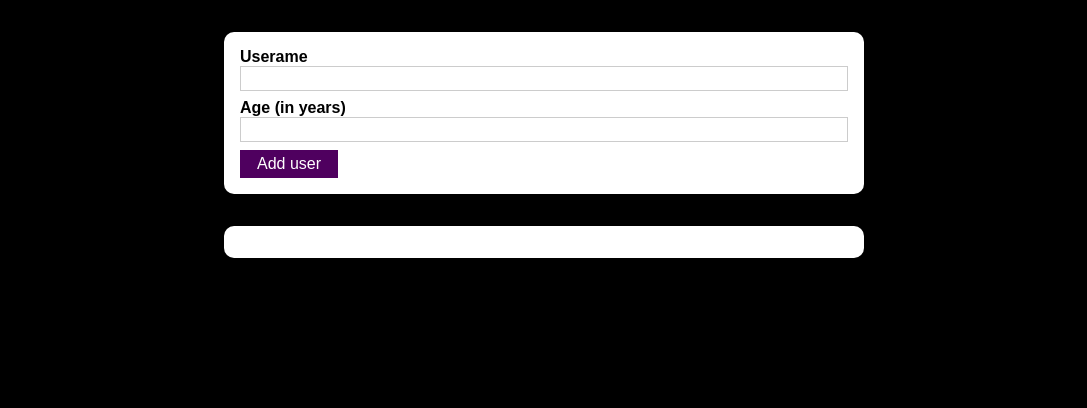
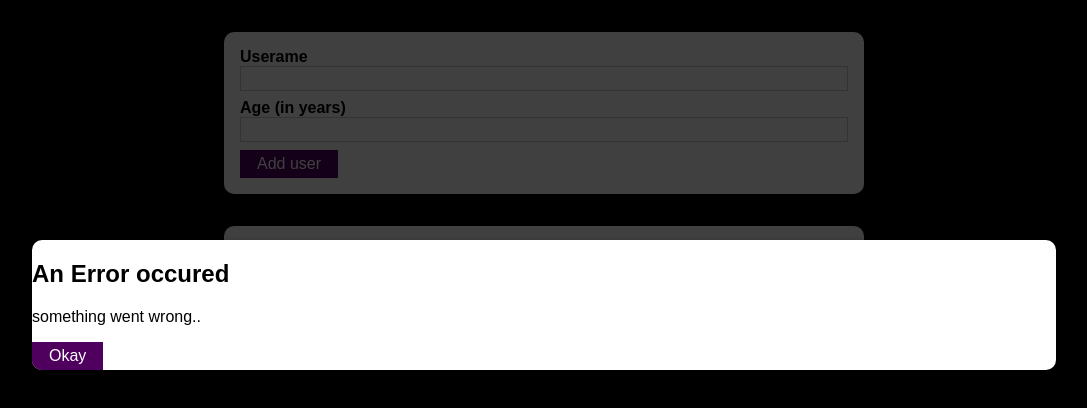
Before and after one commit to Akash007670/cautious-robot, a React (Create React App) app: page / in a window 1280 px wide. Shown: the top 408 px of the page, without its empty margins (96-1183 px from the left). Built offline with nearby package versions, Linux system fonts and the light colour scheme.

Commit message:
updated path

```diff
--- a/src/components/Users/AddUser.js
+++ b/src/components/Users/AddUser.js
@@ -2,6 +2,7 @@
 import Button from "../UI/Button";
 import Card from "../UI/Card";
 import classes from "./AddUSer.module.css";
+import ErrorModal from "../UI/ErrorModal";
 
 const AddUser = (props) => {
   const [enterUsername, setEnterUsername] = useState("");
@@ -32,6 +33,7 @@
 
   return (
     <>
+      <ErrorModal title="An Error occured" message="something went wrong.." />
       <Card className={classes.input}>
         <form onSubmit={addUserHandler}>
           <label htmlFor="username">Userame</label>
```
